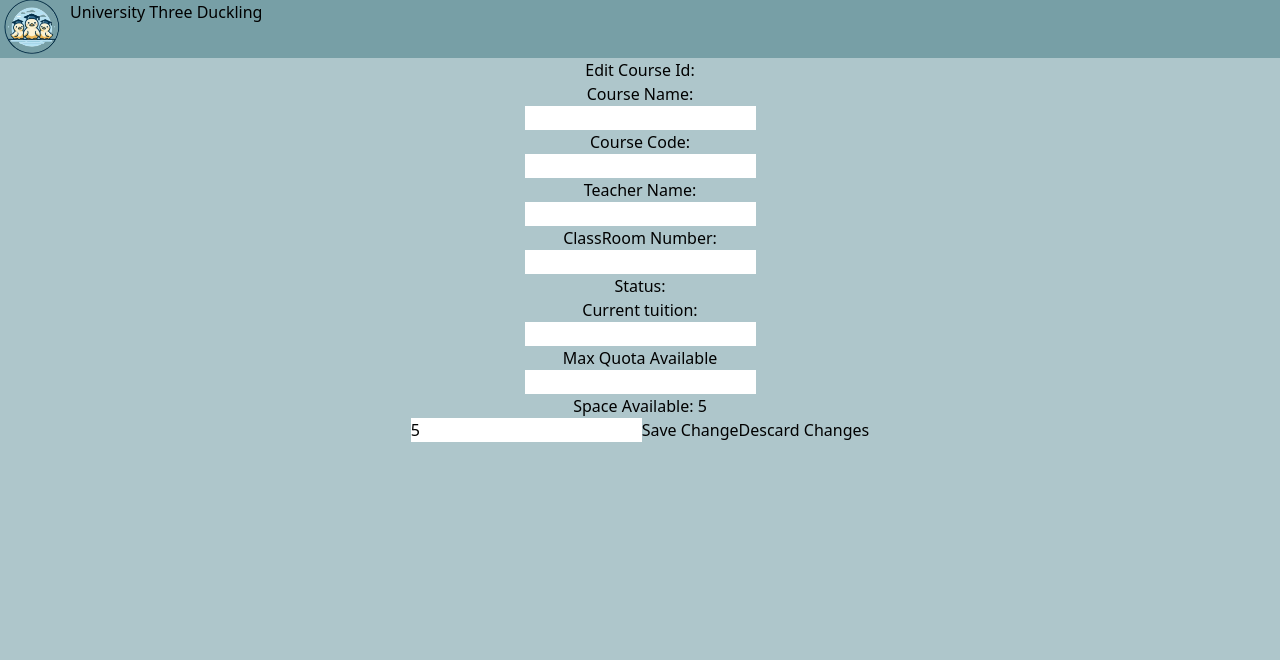
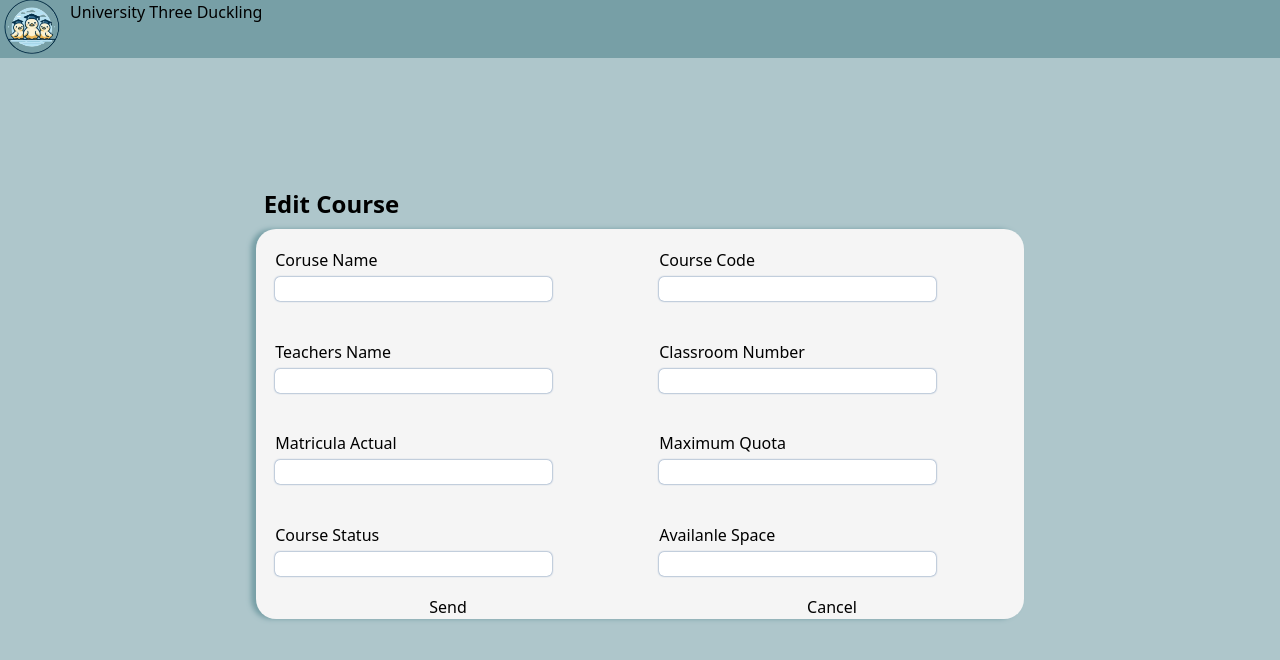
Before and after one commit to dian7875/CoursesManage, a React (Vite) app: page /edit/1 in a window 1280 px wide. Shown: the top 660 px of the page. Built offline with nearby package versions, Linux system fonts and the light colour scheme; no server answers.

Commit message:
FormularioDise;o edit

```diff
--- a/src/Services/Courses/CourseService.ts
+++ b/src/Services/Courses/CourseService.ts
@@ -39,6 +39,23 @@ const createCourse = async (data : Course) => {
     return result;
 }
 
+const editCourse = async ({data, id}:{data: Course, id:string}) =>{
+    const response = await fetch(`${urlCoursesBase}/${id}`,{
+        method:'PATCH',
+        headers: {
+            'Content-Type': 'application/json'
+        },
+        body: JSON.stringify(data)
+    });
+
+    if (!response.ok) {
+        throw new Error('Error edit course');
+    }
+
+    const result = await response.json();
+    return result;
+}
+
 const deleteCourse = async (id: number) => {
     const response = await fetch(`${urlCoursesBase}/${id}`, {
         method: 'DELETE',
@@ -56,5 +73,6 @@ export {
     getCourseById,
     createCourse,
     deleteCourse,
-    getAllCoursesPages
+    getAllCoursesPages,
+    editCourse
 }
--- /dev/null
+++ b/src/pages/edit/Edit.css
@@ -0,0 +1,32 @@
+.MainEdit{
+    padding-left: 20%;
+    padding-top: 10%;
+    padding-right: 20%;
+    text-align: start;
+}
+.MainEdit p{
+    margin-left: 1%;
+    margin-bottom: 1%;
+    font-size: x-large;
+    font-weight: bold;
+}
+.Form-Edit{
+    border-radius: 20px;
+    box-shadow: 0px 0px 100px 0px #070707;
+    box-shadow: -5px 0 5px #779FA6;
+    display: grid;
+    grid-template-columns: 50% 50%;
+    background-color: whitesmoke;
+}
+
+.Form-Edit input{
+    box-shadow: 0px 0px 2px 0px #386398;
+    width:80%;
+    border-radius: 5px;
+}
+.item{
+    margin: 5%;
+    display: flex;
+    flex-direction: column;
+    gap: 5px;
+}
--- a/src/pages/edit/EditCourse.tsx
+++ b/src/pages/edit/EditCourse.tsx
@@ -1,45 +1,75 @@
 import { useNavigate, useParams } from "react-router-dom";
 import useGetCourseById from "../../Hooks/useGetCourseById";
-
+import { editCourse } from "../../Services/Courses/CourseService";
+import { useForm } from "react-hook-form";
+import Course from "../../types/courses";
+import "./Edit.css"
 
 function EditCourse() {
+
   const { id } = useParams<{ id?: string }>();
+
   const { course } = id ? useGetCourseById(id) : { course: null };
+
   const space_available = 5;
+
+  const onSubmit = async (data: any) => {
+    try {
+      await editCourse(data);
+
+    } catch (error) {
+      console.error('Error in create course', error);
+    }
+  };
   const navigate = useNavigate();
   const onCancel = () => {
     navigate('/');
   };
+
+  const { handleSubmit } = useForm<Course>();
+
   return (
     <>
-    <span>Edit Course Id: {course?.id}</span>
-      <form>
-        <p>Course Name:</p>
-        <input title="CourseName" type="text"
-        value={course?.name} />
-        <p>Course Code:</p>
-        <input title="Course Code" type="text"
-        value={course?.course_code} />
-        <p>Teacher Name:</p>
-        <input title="Professor Name" type="text"
-        value={course?.professor} />
-        <p>ClassRoom Number:</p>
-        <input title="Classroom Number" type="text"
-        value={course?.classroom_number} />
-        <p>Status: {course?.status}</p>
-        <p>Current tuition: {course?.space_available}</p>
-        <input title="CourseName" type="text"
-        value={course?.name} />
-        <p>Max Quota Available </p>
-        <input title="Macimun Quota of course" type="text"
-        value={course?.maximun_quota}/>
-        <p>Space Available: {space_available}</p>
-        <input title="Space Avaible" type="text"
-        value={space_available} readOnly/>
-        <button>Save Change</button>
-        <button onClick={onCancel}>Descard Changes</button>
-      </form>
-
+      <div className="MainEdit">
+        <p>Edit Course</p>
+        <form className='Form-Edit'
+          onSubmit={handleSubmit(onSubmit)}>
+          <div className="item">
+            <span>Coruse Name </span>
+            <input title="Edit Field" type="text" />
+          </div>
+          <div className="item">
+            <span>Course Code</span>
+            <input title="Edit Field" type="text" />
+          </div>
+          <div className="item">
+            <span>Teachers Name</span>
+            <input title="Edit Field" type="text" />
+          </div>
+          <div className="item">
+            <span>Classroom Number</span>
+            <input title="Edit Field" type="text" />
+          </div>
+          <div className="item">
+            <span>Matricula Actual</span>
+            <input title="Edit Field" type="text" />
+          </div>
+          <div className="item">
+            <span>Maximum Quota</span>
+            <input title="Edit Field" type="text" />
+          </div>
+          <div className="item">
+            <span>Course Status</span>
+            <input title="Edit Field" type="text" />
+          </div>
+          <div className="item">
+            <span>Availanle Space</span>
+            <input title="Edit Field" type="text" />
+          </div>
+          <button type="submit">Send</button>
+          <button type='button' onClick={onCancel}>Cancel</button>
+        </form>
+      </div>
 
     </>
   );
```
